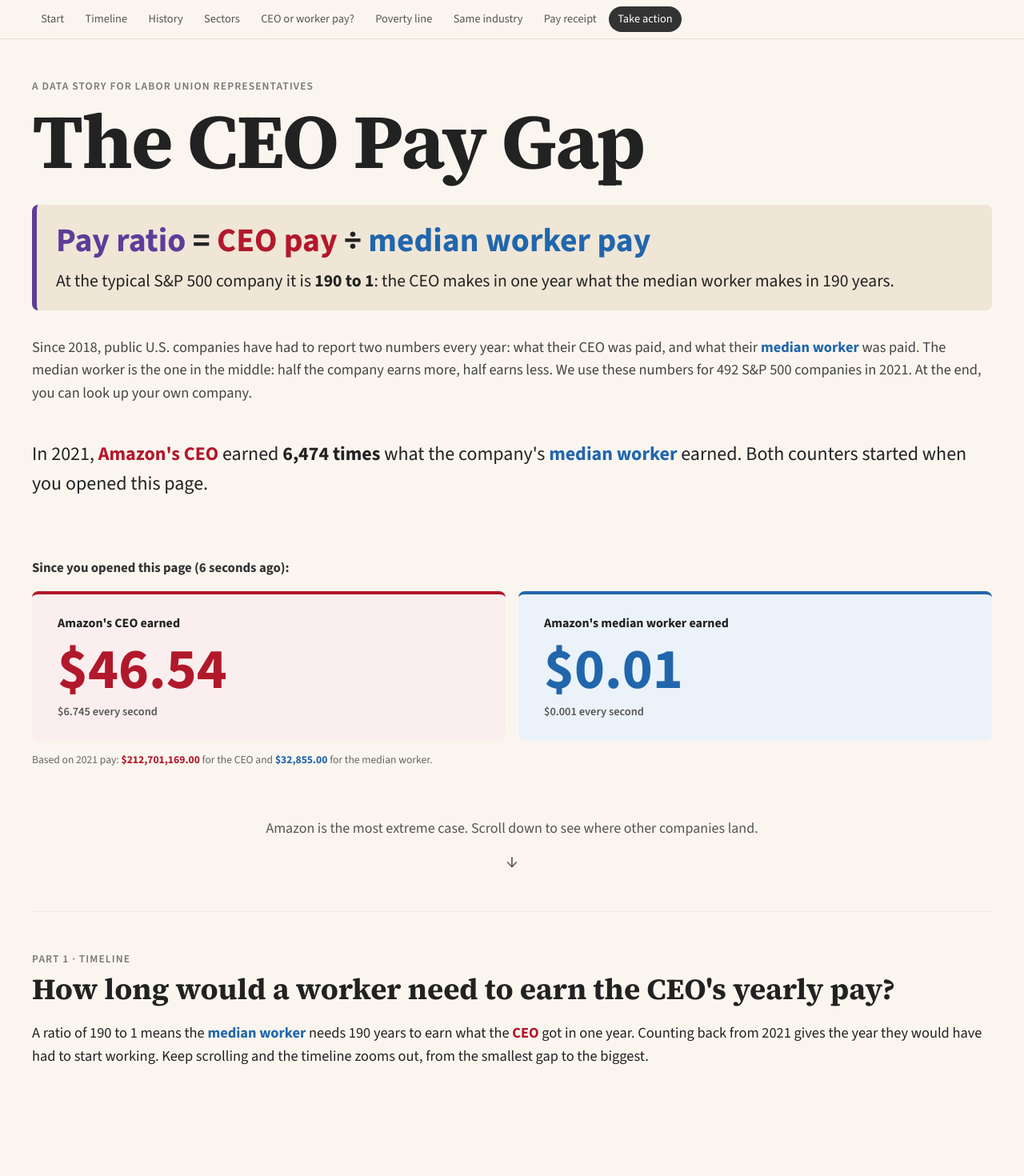
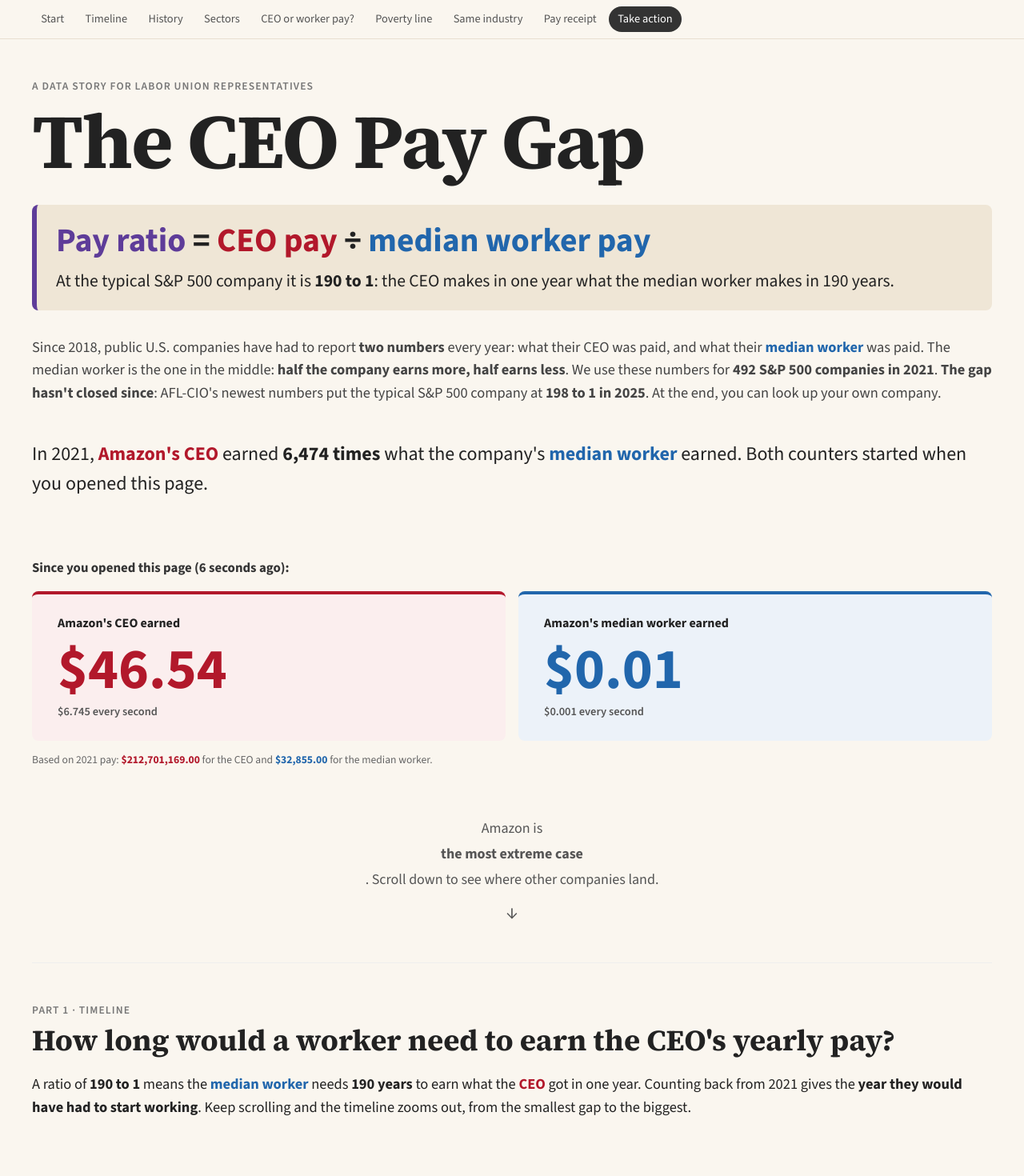
Before and after one commit to aisharashidahmed/CS1710-Final_Project, a SvelteKit app: page / in a window 1280 px wide. Shown: the top 1470 px of the page at 80% size. Built offline with nearby package versions, Linux system fonts and the light colour scheme.

Commit message:
Note the 2025 ratio and bold key words in the story text

```diff
--- a/src/routes/+page.svelte
+++ b/src/routes/+page.svelte
@@ -82,10 +82,11 @@
 			</p>
 		</div>
 		<p class="about">
-			Since 2018, public U.S. companies have had to report two numbers every year: what their CEO was
+			Since 2018, public U.S. companies have had to report <strong>two numbers</strong> every year: what their CEO was
 			paid, and what their <span class="worker">median worker</span> was paid. The median worker is
-			the one in the middle: half the company earns more, half earns less. We use these numbers for
-			492 S&amp;P 500 companies in 2021. At the end, you can look up your own company.
+			the one in the middle: <strong>half the company earns more, half earns less</strong>. We use these numbers for
+			<strong>492 S&amp;P 500 companies in 2021</strong>. <strong>The gap hasn't closed since</strong>: AFL-CIO's newest numbers put the
+			typical S&amp;P 500 company at <strong>198 to 1 in 2025</strong>. At the end, you can look up your own company.
 		</p>
 		<p class="lede">
 			In 2021, <span class="ceo">Amazon's CEO</span> earned <strong>6,474 times</strong> what the
@@ -94,7 +95,7 @@
 		</p>
 		<Hook />
 		<a class="scroll-cue" href="#timeline">
-			Amazon is the most extreme case. Scroll down to see where other companies land.
+			Amazon is <strong>the most extreme case</strong>. Scroll down to see where other companies land.
 			<span class="arrow" aria-hidden="true">↓</span>
 		</a>
 	</section>
@@ -104,9 +105,9 @@
 		<p class="kicker">Part 1 · Timeline</p>
 		<h2>How long would a worker need to earn the CEO's yearly pay?</h2>
 		<p>
-			A ratio of 190 to 1 means the <span class="worker">median worker</span> needs 190 years to
+			A ratio of <strong>190 to 1</strong> means the <span class="worker">median worker</span> needs <strong>190 years</strong> to
 			earn what the <span class="ceo">CEO</span> got in one year. Counting back from 2021 gives the
-			year they would have had to start working. Keep scrolling and the timeline zooms out, from the
+			<strong>year they would have had to start working</strong>. Keep scrolling and the timeline zooms out, from the
 			smallest gap to the biggest.
 		</p>
 		{#if data}
@@ -124,7 +125,7 @@
 			In 1965, CEOs at big U.S. companies made about <strong>21 times</strong> what a typical worker
 			made. By 2021, it was <strong>408 times</strong>. Over the same years, the share of workers in a
 			union fell from <span class="worker">28% to 10%</span>. Two lines moving in opposite directions
-			don't prove one caused the other, but a union is one of the few ways workers can push back on
+			<strong>don't prove one caused the other</strong>, but a union is one of the few ways workers can push back on
 			pay. Hover a year to see both.
 		</p>
 		{#if history}
@@ -142,8 +143,8 @@
 		<p class="kicker">Part 3 · Sectors</p>
 		<h2>Which sectors have the biggest gaps?</h2>
 		<p>
-			A sector is a group of similar businesses, like banks or grocery chains. The bars show the
-			typical pay ratio in each sector. The dots show every company, so you can see how much
+			A <strong>sector</strong> is a group of similar businesses, like banks or grocery chains. The <strong>bars</strong> show the
+			typical pay ratio in each sector. The <strong>dots</strong> show every company, so you can see how much
 			companies in the same sector differ.
 		</p>
 		{#if data}
@@ -191,8 +192,9 @@
 		<p class="kicker">Part 4 · CEO pay or worker pay?</p>
 		<h2>Is the gap caused by high CEO pay or low worker pay?</h2>
 		<p>
-			It can be either. Amazon's gap comes from its <span class="ceo">CEO's $212.7 million</span>.
-			McDonald's has the 5th-biggest gap, but its CEO is only the 125th-highest paid. Its gap comes
+			<strong>It can be either.</strong> Amazon's gap comes from its <span class="ceo">CEO's $212.7 million</span>.
+			McDonald's has the <strong>5th-biggest gap</strong>, but its CEO is only the
+			<strong>125th-highest paid</strong>. Its gap comes
 			from its <span class="worker">median worker earning $8,897</span>.
 		</p>
 		{#if data}
@@ -226,7 +228,7 @@
 		<p class="kicker">Part 5 · Poverty line</p>
 		<h2>At 34 companies, the median worker is paid below the poverty line</h2>
 		<p>
-			The poverty line for a family of four was $26,500 in 2021. At <strong>34</strong> S&amp;P 500
+			The poverty line for a family of four was <strong>$26,500</strong> in 2021. At <strong>34</strong> S&amp;P 500
 			companies, the <span class="worker">median worker</span> earned less than that. Each card is
 			one of those companies, with its <span class="worker">worker's pay</span> next to its
 			<span class="ceo">CEO's pay</span>.
@@ -241,9 +243,9 @@
 		<p class="kicker">The main point</p>
 		<h2>Companies in the same sector choose very different gaps</h2>
 		<p>
-			Each row is one sector. The left dot is the company with the smallest gap, and the right dot
-			is the company with the biggest. A long line means competitors pay very differently, so a big
-			gap is a company's choice, not a rule of its industry.
+			Each row is one sector. The <strong>left dot</strong> is the company with the smallest gap, and the
+			<strong>right dot</strong> is the company with the biggest. A long line means competitors pay very differently, so <strong>a big
+			gap is a company's choice</strong>, not a rule of its industry.
 		</p>
 		{#if data}
 			<SectorRange {data} {order} />
@@ -255,8 +257,8 @@
 		<p class="kicker">Your company</p>
 		<h2>Print your company's pay receipt</h2>
 		<p>
-			Search for a company to see its CEO's pay and its median worker's pay on one receipt. You can
-			download it as an image to share.
+			Search for a company to see its CEO's pay and its median worker's pay on <strong>one receipt</strong>. You can
+			<strong>download it as an image</strong> to share.
 		</p>
 		{#if data}
 			<PayReceipt {data} />
@@ -268,7 +270,7 @@
 		<h2>Take action</h2>
 		<p>
 			Since 2018, the Dodd-Frank Act has required public companies to report their CEO-to-worker
-			pay ratio, so any worker can look it up.
+			pay ratio, so <strong>any worker can look it up</strong>.
 		</p>
 		<ol class="steps">
 			<li>
```
